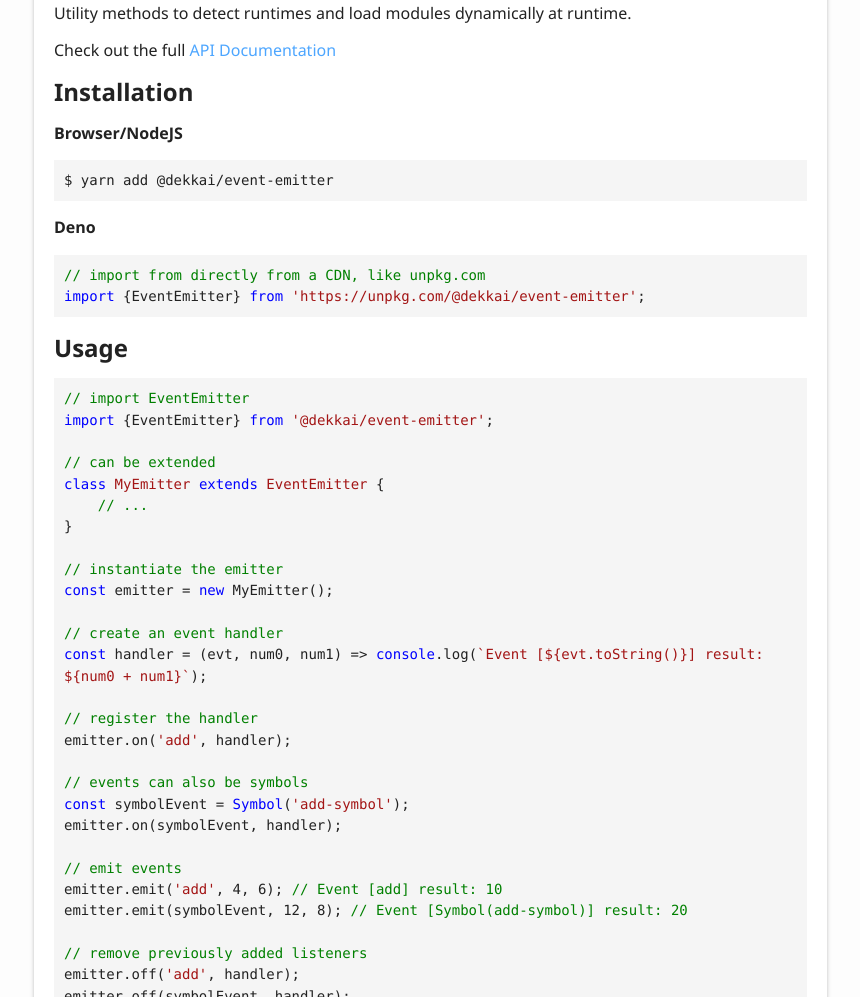
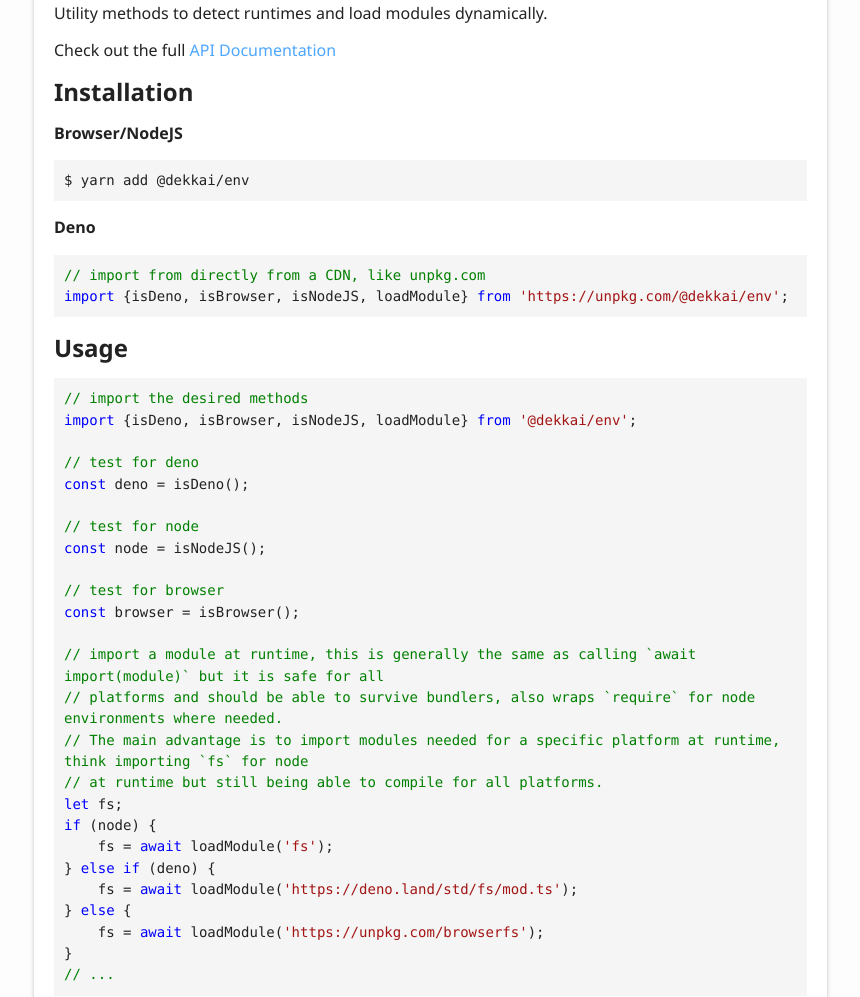
Before and after one commit to dekkai-csv/env, a website: page docs/index.html in a window 1280 px wide. Shown: the part 1803-2800 px from the top of the page, without its empty margins (6-866 px from the left). Drawn offline with Linux system fonts and the light colour scheme.

Commit message:
[DOCS] Regenerated

```diff
--- a/docs/index.html
+++ b/docs/index.html
@@ -3,8 +3,8 @@
 <head>
 	<meta charset="utf-8">
 	<meta http-equiv="X-UA-Compatible" content="IE=edge">
-	<title>@dekkai/event-emitter - v1.0.0</title>
-	<meta name="description" content="Documentation for @dekkai/event-emitter - v1.0.0">
+	<title>@dekkai/env - v1.0.0</title>
+	<meta name="description" content="Documentation for @dekkai/env - v1.0.0">
 	<meta name="viewport" content="width=device-width, initial-scale=1">
 	<link rel="stylesheet" href="assets/css/main.css">
 </head>
@@ -22,7 +22,7 @@
 						<li class="state loading">Preparing search index...</li>
 						<li class="state failure">The search index is not available</li>
 					</ul>
-					<a href="index.html" class="title">@dekkai/event-emitter - v1.0.0</a>
+					<a href="index.html" class="title">@dekkai/env - v1.0.0</a>
 				</div>
 				<div class="table-cell" id="tsd-widgets">
 					<div id="tsd-filter">
@@ -56,7 +56,7 @@
 					<a href="globals.html">Globals</a>
 				</li>
 			</ul>
-			<h1>@dekkai/event-emitter - v1.0.0</h1>
+			<h1>@dekkai/env - v1.0.0</h1>
 		</div>
 	</div>
 </header>
@@ -65,67 +65,53 @@
 		<div class="col-8 col-content">
 			<div class="tsd-panel tsd-typography">
 				<div align="center">
-					<p><img src="https://raw.githubusercontent.com/dekkai-csv/assets/master/svg/dekkai_event-emitter_banner_light.svg" alt="@dekkai/event-emitter"><br><img src="https://github.com/dekkai-csv/env/workflows/browser/badge.svg" alt="browser">
-						<img src="https://github.com/dekkai-csv/env/workflows/node/badge.svg" alt="node">
-						<img src="https://github.com/dekkai-csv/env/workflows/deno/badge.svg" alt="deno">
+					<p><img src="https://raw.githubusercontent.com/dekkai-data/assets/master/svg/dekkai_env_banner_light.svg" alt="@dekkai/env"><br><img src="https://github.com/dekkai-data/env/workflows/browser/badge.svg" alt="browser">
+						<img src="https://github.com/dekkai-data/env/workflows/node/badge.svg" alt="node">
+						<img src="https://github.com/dekkai-data/env/workflows/deno/badge.svg" alt="deno">
 					<img src="https://img.shields.io/badge/badges_are-meaningless-blue" alt="opinion"></p>
 				</div>
 				<a href="#dekkaienv" id="dekkaienv" style="color: inherit; text-decoration: none;">
 					<h1>@dekkai/env</h1>
 				</a>
-				<p>Utility methods to detect runtimes and load modules dynamically at runtime.</p>
-				<p>Check out the full <a href="https://dekkai-csv.github.io/env/">API Documentation</a></p>
+				<p>Utility methods to detect runtimes and load modules dynamically.</p>
+				<p>Check out the full <a href="https://dekkai-data.github.io/env/">API Documentation</a></p>
 				<a href="#installation" id="installation" style="color: inherit; text-decoration: none;">
 					<h2>Installation</h2>
 				</a>
 				<p><strong>Browser/NodeJS</strong></p>
-				<pre><code class="language-shell"><span class="hljs-meta">$</span><span class="bash"> yarn add @dekkai/event-emitter</span></code></pre>
+				<pre><code class="language-shell"><span class="hljs-meta">$</span><span class="bash"> yarn add @dekkai/env</span></code></pre>
 				<p><strong>Deno</strong></p>
 				<pre><code class="language-javascript"><span class="hljs-comment">// import from directly from a CDN, like unpkg.com</span>
-<span class="hljs-keyword">import</span> {EventEmitter} <span class="hljs-keyword">from</span> <span class="hljs-string">&#x27;https://unpkg.com/@dekkai/event-emitter&#x27;</span>;</code></pre>
+<span class="hljs-keyword">import</span> {isDeno, isBrowser, isNodeJS, loadModule} <span class="hljs-keyword">from</span> <span class="hljs-string">&#x27;https://unpkg.com/@dekkai/env&#x27;</span>;</code></pre>
 				<a href="#usage" id="usage" style="color: inherit; text-decoration: none;">
 					<h2>Usage</h2>
 				</a>
-				<pre><code class="language-javascript"><span class="hljs-comment">// import EventEmitter</span>
-<span class="hljs-keyword">import</span> {EventEmitter} <span class="hljs-keyword">from</span> <span class="hljs-string">&#x27;@dekkai/event-emitter&#x27;</span>;
+				<pre><code class="language-javascript"><span class="hljs-comment">// import the desired methods</span>
+<span class="hljs-keyword">import</span> {isDeno, isBrowser, isNodeJS, loadModule} <span class="hljs-keyword">from</span> <span class="hljs-string">&#x27;@dekkai/env&#x27;</span>;
 
-<span class="hljs-comment">// can be extended</span>
-<span class="hljs-class"><span class="hljs-keyword">class</span> <span class="hljs-title">MyEmitter</span> <span class="hljs-keyword">extends</span> <span class="hljs-title">EventEmitter</span> </span>{
-    <span class="hljs-comment">// ...</span>
+<span class="hljs-comment">// test for deno</span>
+<span class="hljs-keyword">const</span> deno = isDeno();
+
+<span class="hljs-comment">// test for node</span>
+<span class="hljs-keyword">const</span> node = isNodeJS();
+
+<span class="hljs-comment">// test for browser</span>
+<span class="hljs-keyword">const</span> browser = isBrowser();
+
+<span class="hljs-comment">// import a module at runtime, this is generally the same as calling `await import(module)` but it is safe for all </span>
+<span class="hljs-comment">// platforms and should be able to survive bundlers, also wraps `require` for node environments where needed.</span>
+<span class="hljs-comment">// The main advantage is to import modules needed for a specific platform at runtime, think importing `fs` for node</span>
+<span class="hljs-comment">// at runtime but still being able to compile for all platforms.</span>
+<span class="hljs-keyword">let</span> fs;
+<span class="hljs-keyword">if</span> (node) {
+    fs = <span class="hljs-keyword">await</span> loadModule(<span class="hljs-string">&#x27;fs&#x27;</span>);
+} <span class="hljs-keyword">else</span> <span class="hljs-keyword">if</span> (deno) {
+    fs = <span class="hljs-keyword">await</span> loadModule(<span class="hljs-string">&#x27;https://deno.land/std/fs/mod.ts&#x27;</span>);
+} <span class="hljs-keyword">else</span> {
+    fs = <span class="hljs-keyword">await</span> loadModule(<span class="hljs-string">&#x27;https://unpkg.com/browserfs&#x27;</span>);
 }
-
-<span class="hljs-comment">// instantiate the emitter</span>
-<span class="hljs-keyword">const</span> emitter = <span class="hljs-keyword">new</span> MyEmitter();
-
-<span class="hljs-comment">// create an event handler</span>
-<span class="hljs-keyword">const</span> handler = <span class="hljs-function">(<span class="hljs-params">evt, num0, num1</span>) =&gt;</span> <span class="hljs-built_in">console</span>.log(<span class="hljs-string">`Event [<span class="hljs-subst">${evt.toString()}</span>] result: <span class="hljs-subst">${num0 + num1}</span>`</span>);
-
-<span class="hljs-comment">// register the handler</span>
-emitter.on(<span class="hljs-string">&#x27;add&#x27;</span>, handler);
-
-<span class="hljs-comment">// events can also be symbols</span>
-<span class="hljs-keyword">const</span> symbolEvent = <span class="hljs-built_in">Symbol</span>(<span class="hljs-string">&#x27;add-symbol&#x27;</span>);
-emitter.on(symbolEvent, handler);
-
-<span class="hljs-comment">// emit events</span>
-emitter.emit(<span class="hljs-string">&#x27;add&#x27;</span>, <span class="hljs-number">4</span>, <span class="hljs-number">6</span>); <span class="hljs-comment">// Event [add] result: 10</span>
-emitter.emit(symbolEvent, <span class="hljs-number">12</span>, <span class="hljs-number">8</span>); <span class="hljs-comment">// Event [Symbol(add-symbol)] result: 20</span>
-
-<span class="hljs-comment">// remove previously added listeners</span>
-emitter.off(<span class="hljs-string">&#x27;add&#x27;</span>, handler);
-emitter.off(symbolEvent, handler);
-
-<span class="hljs-comment">// use omni-listeners to catch all events, register them using the `omniEvent` static property</span>
-<span class="hljs-keyword">const</span> omniHandler = <span class="hljs-function"><span class="hljs-params">evt</span> =&gt;</span> <span class="hljs-built_in">console</span>.log(evt.toString());
-emitter.on(MyEmitter.omniEvent, omniHandler);
-
-<span class="hljs-comment">// the omni-listener will catch all events</span>
-emitter.emit(<span class="hljs-string">&#x27;hello&#x27;</span>); <span class="hljs-comment">// hello</span>
-emitter.emit(<span class="hljs-built_in">Symbol</span>(<span class="hljs-string">&#x27;random symbol&#x27;</span>)); <span class="hljs-comment">// Symbol(random symbol)</span>
-
-<span class="hljs-comment">// removing omni-listeners works the same way as with regular listeners, but using the `omniEvent`</span>
-emitter.off(MyEmitter.omniEvent, omniHandler);</code></pre>
-				<p>Check out the full <a href="https://dekkai-csv.github.io/workers/">API Documentation</a></p>
+<span class="hljs-comment">// ...</span></code></pre>
+				<p>Check out the full <a href="https://dekkai-data.github.io/env/">API Documentation</a></p>
 			</div>
 		</div>
 		<div class="col-4 col-menu menu-sticky-wrap menu-highlight">
```
Also changed, not shown: docs/globals.html (+9 -9 lines).
